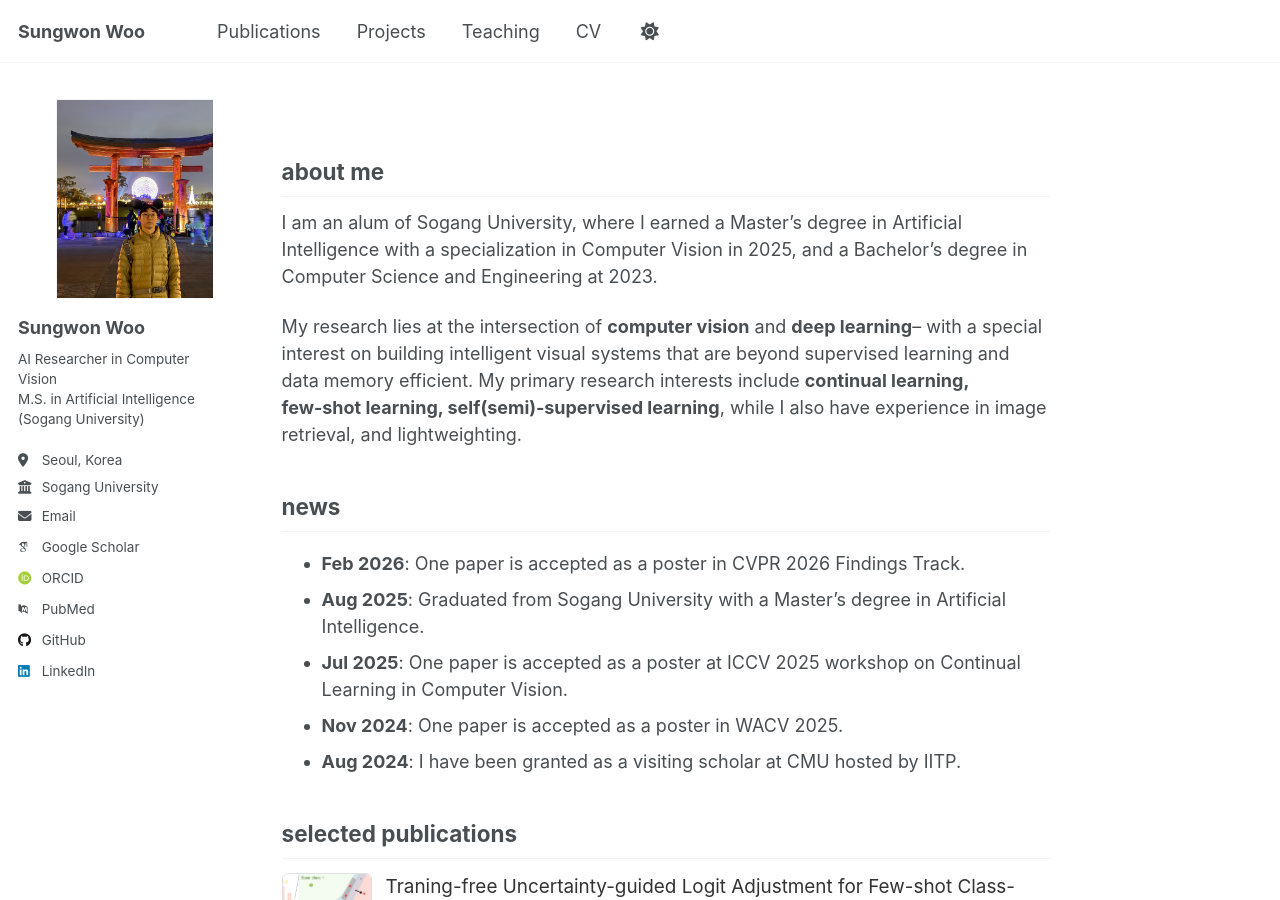
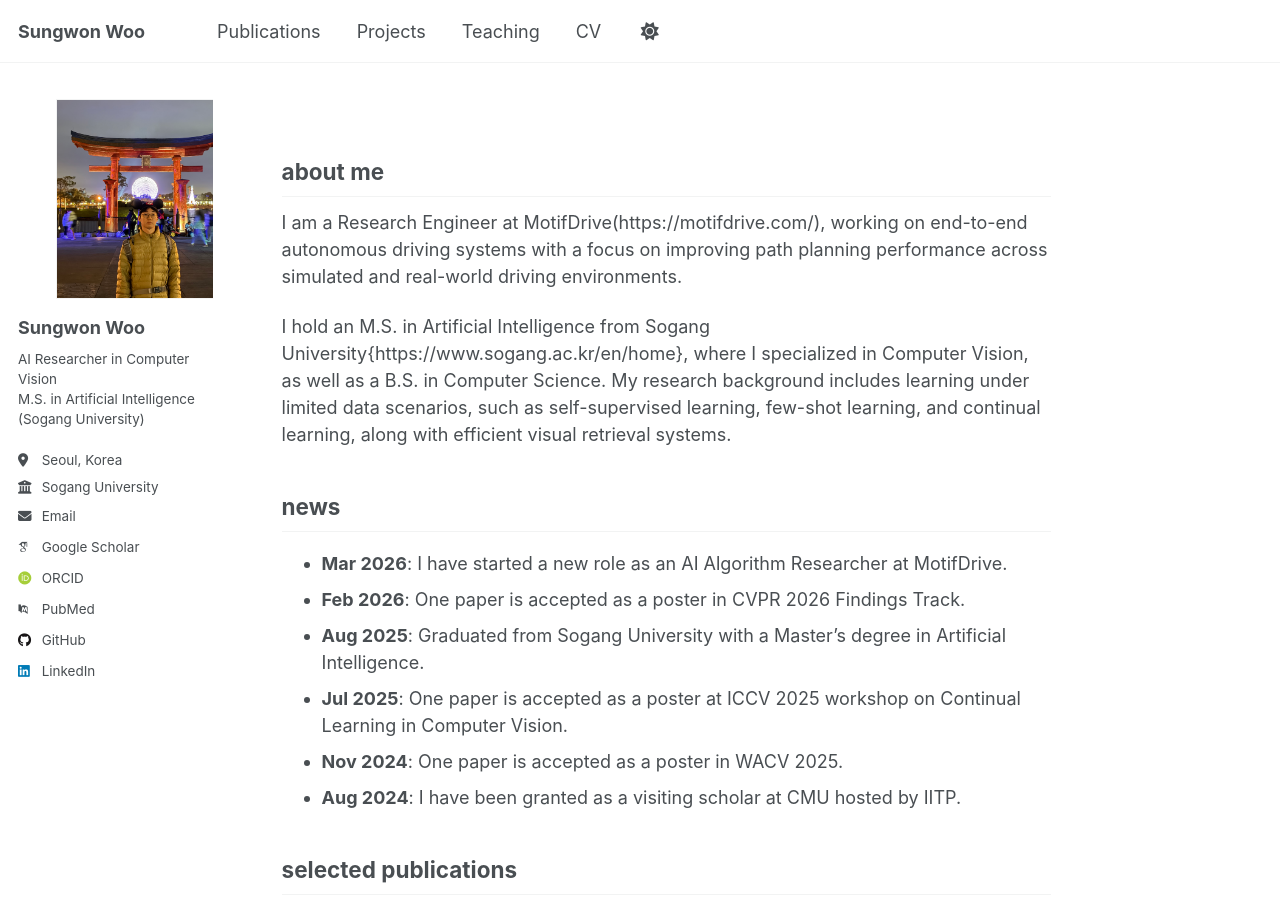
Before and after one commit to sungwon-woo/sungwon-woo.github.io, a Jekyll site: the page built from _pages/about.md, in a window 1280 px wide and 900 px high. Built offline with Jekyll 4.4.1, drawn with Linux system fonts in a browser that asks for light colours; some web fonts are replaced; a script that is not in the unit is left out.

Commit message:
change profile status

```diff
--- a/_pages/about.md
+++ b/_pages/about.md
@@ -9,9 +9,13 @@ redirect_from:
 ---
 
 ## about me
-I am an alum of Sogang University, where I earned a Master's degree in Artificial Intelligence with a specialization in Computer Vision in 2025, and a Bachelor's degree in Computer Science and Engineering at 2023.
+I am a Research Engineer at MotifDrive(https://motifdrive.com/), working on end-to-end autonomous driving systems with a focus on improving path planning performance across simulated and real-world driving environments.
 
-My research lies at the intersection of <b>computer vision</b> and <b>deep learning</b>– with a special interest on building intelligent visual systems that are beyond supervised learning and data memory efficient. My primary research interests include <b>continual learning, few‑shot learning, self(semi)‑supervised learning</b>, while I also have experience in image retrieval, and lightweighting.
+I hold an M.S. in Artificial Intelligence from Sogang University{https://www.sogang.ac.kr/en/home}, where I specialized in Computer Vision, as well as a B.S. in Computer Science. My research background includes learning under limited data scenarios, such as self-supervised learning, few-shot learning, and continual learning, along with efficient visual retrieval systems.
+
+<!-- I am an alum of Sogang University, where I earned a Master's degree in Artificial Intelligence with a specialization in Computer Vision in 2025, and a Bachelor's degree in Computer Science and Engineering at 2023.
+
+My research lies at the intersection of <b>computer vision</b> and <b>deep learning</b>– with a special interest on building intelligent visual systems that are beyond supervised learning and data memory efficient. My primary research interests include <b>continual learning, few‑shot learning, self(semi)‑supervised learning</b>, while I also have experience in image retrieval, and lightweighting. -->
 
 <!-- My primary research interests include \textbf{continual learning, few-shot learning, self(semi)-supervised learning}, while I also have experience in image retrieval and lightweight model design. -->
 <!-- My previous research focuses on image retrieval and visual copy detection, as well as in the development of lightweight neural networks. Recently, I am pursuing strong interest in visual continual learning with a data-constrained environment.  -->
@@ -20,6 +24,7 @@ My research lies at the intersection of <b>computer vision</b> and <b>deep learn
 I’m actively preparing for Ph.D. admissions for Fall 2026 entry. If you’re open to collaboration or discussion in this area, feel free to reach out! -->
 
 ## news
+- **Mar 2026**: I have started a new role as an AI Algorithm Researcher at MotifDrive.
 - **Feb 2026**: One paper is accepted as a poster in CVPR 2026 Findings Track.
 - **Aug 2025**: Graduated from Sogang University with a Master's degree in Artificial Intelligence.
 - **Jul 2025**: One paper is accepted as a poster at ICCV 2025 workshop on Continual Learning in Computer Vision.
```
